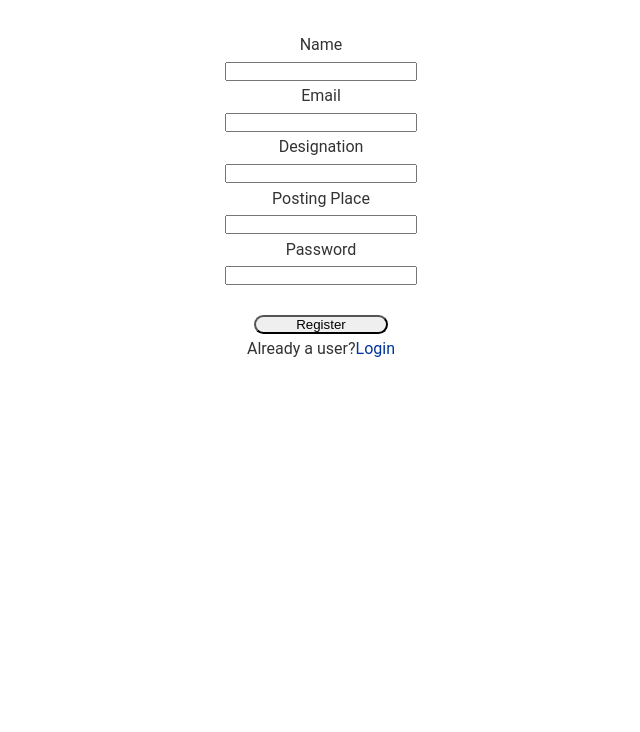
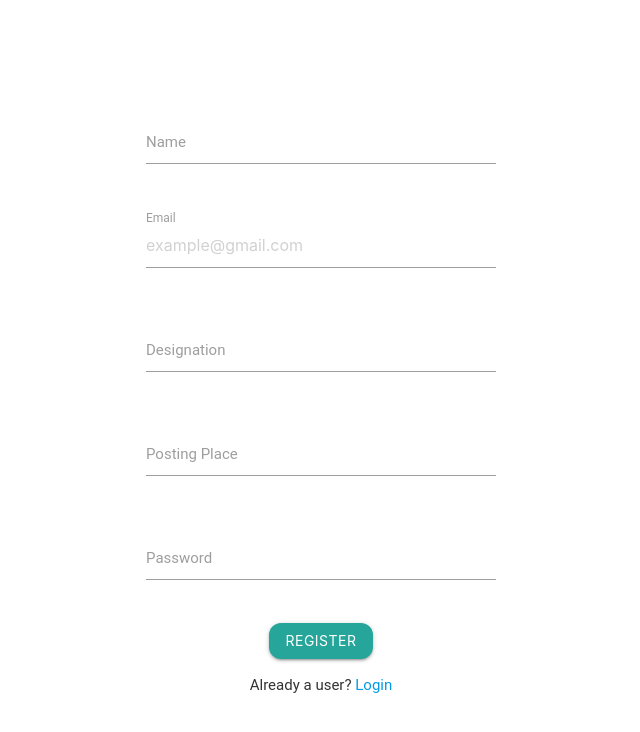
Before and after one commit to Sneakyhydra/MedicoLegal, a React (Create React App) app in the folder client/: page /register in a window 1280 px wide. Shown: the top 732 px of the page, without its empty margins (319-959 px from the left). Built offline with nearby package versions, Linux system fonts and the light colour scheme; no server answers; the HTML template or start-up script is replaced by a standard one.

Commit message:
Login Register Css

```diff
--- a/client/src/App.css
+++ b/client/src/App.css
@@ -39,10 +39,6 @@ button {
   padding-bottom: 2rem;
 }
 
-input {
-  width: 15%;
-}
-
 table {
   margin: 0 auto;
 }
--- a/client/src/App.js
+++ b/client/src/App.js
@@ -12,6 +12,7 @@ import AuthState from './context/auth/AuthState';
 import AlertState from './context/alert/AlertState';
 
 import './App.css';
+import 'materialize-css/dist/css/materialize.min.css';
 
 const App = () => {
   return (
--- a/client/src/components/pages/Login.js
+++ b/client/src/components/pages/Login.js
@@ -4,6 +4,8 @@ import AuthContext from '../../context/auth/authContext';
 import AlertContext from '../../context/alert/alertContext';
 import { useNavigate } from 'react-router';
 import { NavLink } from 'react-router-dom';
+import styles from './LoginReg.module.css';
+import M from 'materialize-css/dist/js/materialize.min.js';
 
 const Login = () => {
   const authContext = useContext(AuthContext);
@@ -16,6 +18,8 @@ const Login = () => {
 
   useEffect(() => {
     validate();
+    M.AutoInit();
+    M.updateTextFields();
     return () => {
       setLoginProgress(false);
     };
@@ -63,44 +67,42 @@ const Login = () => {
   };
 
   return (
-    <form className='col s12 center' onSubmit={onSubmit}>
-      <div className='form-container'>
+    <div className={styles.container}>
+      <form className={'col s12 ' + styles.form} onSubmit={onSubmit}>
+        <div className='row'>
           <div className='input-field col s12'>
-          <label htmlFor='email'>Email</label>
-          <br />
             <input
+              placeholder='example@gmail.com'
+              name='email'
               id='email'
-            name='email'
               type='text'
               className='validate'
               value={email}
               onChange={onChange}
               required
             />
+            <label htmlFor='email'>Email</label>
           </div>
-
+        </div>
+        <div className='row'>
           <div className='input-field col s12'>
-          <label htmlFor='password'>Password</label>
-          <br />
             <input
+              name='password'
               id='password'
-            name='password'
               type='password'
               className='validate'
               value={password}
               onChange={onChange}
               required
             />
+            <label htmlFor='password'>Password</label>
+          </div>
         </div>
 
         <button
           type='submit'
+          className={'waves-effect waves-light btn ' + styles.button}
           value='Login'
-          style={{
-            borderRadius: '2em',
-            marginTop: '2em',
-            width: '10em',
-          }}
           disabled={loginProgress}
         >
           Login
@@ -108,10 +110,10 @@ const Login = () => {
 
         <br />
         <p>
-          New user?<NavLink to='/register'>Register</NavLink>
+          New user? <NavLink to='/register'>Register</NavLink>
         </p>
+      </form>
     </div>
-    </form>
   );
 };
 
--- /dev/null
+++ b/client/src/components/pages/LoginReg.module.css
@@ -0,0 +1,16 @@
+.container {
+  display: grid;
+  place-items: center;
+  width: 100%;
+  height: 100vh;
+  text-align: center;
+}
+
+.form {
+  width: clamp(100px, 50%, 350px);
+}
+
+.button {
+  border-radius: 12px !important;
+  margin-bottom: 1em;
+}
--- a/client/src/components/pages/Register.js
+++ b/client/src/components/pages/Register.js
@@ -4,6 +4,8 @@ import AuthContext from '../../context/auth/authContext';
 import AlertContext from '../../context/alert/alertContext';
 import { useNavigate } from 'react-router';
 import { NavLink } from 'react-router-dom';
+import styles from './LoginReg.module.css';
+import M from 'materialize-css/dist/js/materialize.min.js';
 
 const Register = () => {
   const authContext = useContext(AuthContext);
@@ -16,6 +18,8 @@ const Register = () => {
 
   useEffect(() => {
     validate();
+    M.AutoInit();
+    M.updateTextFields();
     return () => {
       setLoginProgress(false);
     };
@@ -52,7 +56,8 @@ const Register = () => {
     setUser({ ...user, [e.target.name]: e.target.value });
   };
 
-  const onSubmit = async () => {
+  const onSubmit = async (e) => {
+    e.preventDefault();
     setLoginProgress(true);
 
     if (
@@ -79,88 +84,84 @@ const Register = () => {
   };
 
   return (
-    <form className='col s12 center'>
-      <div className='form-container'>
+    <div className={styles.container}>
+      <form className={'col s12 ' + styles.form} onSubmit={onSubmit}>
+        <div className='row'>
           <div className='input-field col s12'>
-          <label htmlFor='name'>Name</label>
-          <br />
             <input
+              name='name'
               id='name'
-            name='name'
               type='text'
               className='validate'
               value={name}
               onChange={onChange}
               required
             />
+            <label htmlFor='name'>Name</label>
           </div>
-
+        </div>
+        <div className='row'>
           <div className='input-field col s12'>
-          <label htmlFor='email'>Email</label>
-          <br />
             <input
+              placeholder='example@gmail.com'
+              name='email'
               id='email'
-            name='email'
               type='text'
               className='validate'
               value={email}
               onChange={onChange}
               required
             />
+            <label htmlFor='email'>Email</label>
           </div>
-
+        </div>
+        <div className='row'>
           <div className='input-field col s12'>
-          <label htmlFor='designation'>Designation</label>
-          <br />
             <input
+              name='designation'
               id='designation'
-            name='designation'
               type='text'
               className='validate'
               value={designation}
               onChange={onChange}
               required
             />
+            <label htmlFor='designation'>Designation</label>
           </div>
-
+        </div>
+        <div className='row'>
           <div className='input-field col s12'>
-          <label htmlFor='posting_place'>Posting Place</label>
-          <br />
             <input
+              name='posting_place'
               id='posting_place'
-            name='posting_place'
               type='text'
               className='validate'
               value={posting_place}
               onChange={onChange}
               required
             />
+            <label htmlFor='posting_place'>Posting Place</label>
           </div>
-
+        </div>
+        <div className='row'>
           <div className='input-field col s12'>
-          <label htmlFor='password'>Password</label>
-          <br />
             <input
+              name='password'
               id='password'
-            name='password'
               type='password'
               className='validate'
               value={password}
               onChange={onChange}
-            minLength='6'
               required
             />
+            <label htmlFor='password'>Password</label>
+          </div>
         </div>
 
         <button
           type='submit'
-          value='register'
-          onClick={onSubmit}
-          style={{
-            borderRadius: '2em',
-            marginTop: '2em',
-            width: '10em',
-          }}
+          className={'waves-effect waves-light btn ' + styles.button}
+          value='Register'
           disabled={loginProgress}
         >
           Register
@@ -168,10 +169,10 @@ const Register = () => {
 
         <br />
         <p>
-          Already a user?<NavLink to='/'>Login</NavLink>
+          Already a user? <NavLink to='/'>Login</NavLink>
         </p>
+      </form>
     </div>
-    </form>
   );
 };
 
--- a/package.json
+++ b/package.json
@@ -23,6 +23,7 @@
     "express": "^4.17.1",
     "express-validator": "^6.13.0",
     "jsonwebtoken": "^8.5.1",
+    "materialize-css": "^1.0.0",
     "mysql2": "^2.3.3",
     "pizzip": "^3.1.1",
     "xlsx": "^0.17.4"
```
Also changed, not shown: 1 other file (tests, documents, lock files or other folders). Lines whose indentation alone changed are shown as unchanged.
